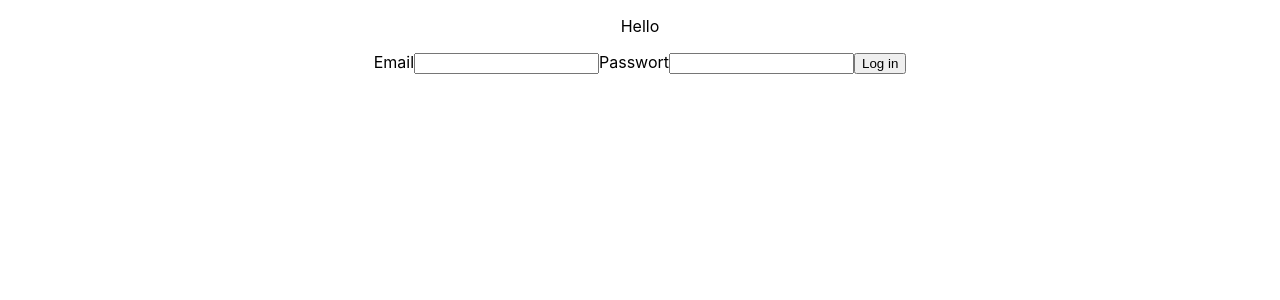
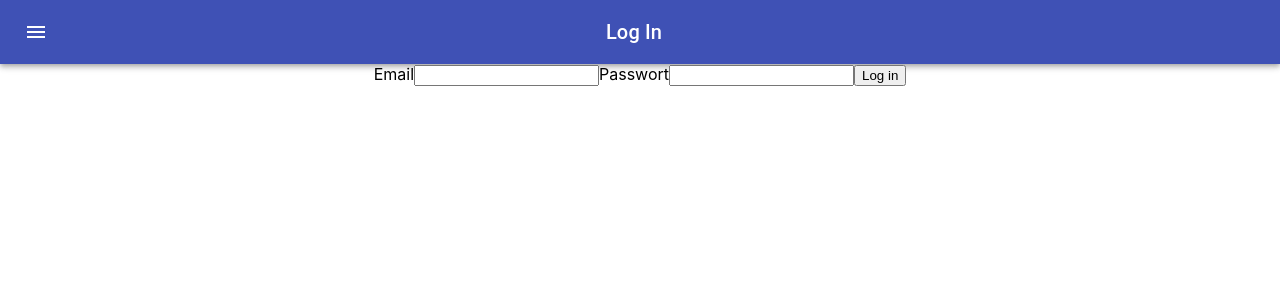
Before and after one commit to Stil87/sellTeile, a React (Create React App) app in the folder sell-teile/: page / in a window 1280 px wide. Shown: the top 300 px of the page. Built offline with nearby package versions, Linux system fonts and the light colour scheme; no server answers.

Commit message:
refactor login and MainPage with the same MainAppBar

```diff
--- a/sell-teile/package.json
+++ b/sell-teile/package.json
@@ -5,6 +5,7 @@
   "dependencies": {
     "@firebase/auth-types": "^0.10.1",
     "@material-ui/core": "^4.11.2",
+    "@material-ui/icons": "^4.11.2",
     "@material-ui/lab": "^4.0.0-alpha.57",
     "@testing-library/jest-dom": "^5.11.8",
     "@testing-library/react": "^11.2.2",
--- a/sell-teile/src/App.tsx
+++ b/sell-teile/src/App.tsx
@@ -24,13 +24,9 @@ function App() {
   return (
     <div className="App">
 
-      <p>Hello</p>
 
 
-      {userLoggedIn
-        ? <MainPage />
-        : <StartForm
-        />}
+      <MainPage userLoggedIn={userLoggedIn} />
 
     </div>
   );
--- /dev/null
+++ b/sell-teile/src/components/Appbar/AppBar.tsx
@@ -0,0 +1,58 @@
+import { AppBar, Button, IconButton, makeStyles, Toolbar, Typography } from "@material-ui/core";
+import MenuIcon from '@material-ui/icons/Menu'
+import React, { useState } from "react";
+import { firebaseLogin, firebaseLogOut } from "../../utils/firebaseFunctions";
+
+
+const useStyles = makeStyles((theme) => ({
+  root: {
+    flexGrow: 1,
+  },
+  menuButton: {
+    marginRight: theme.spacing(2),
+  },
+  title: {
+    flexGrow: 1,
+  },
+}));
+export const MainAppBar = ({ userLoggedIn }: { userLoggedIn: boolean }): JSX.Element => {
+  const classes = useStyles()
+  let buttonText = 'Login In';
+  let headerText = 'Ludolfs'
+  // const [buttonText, setbuttonText] = useState('Log In')
+
+  if (userLoggedIn) {
+    // setbuttonText('Log out')
+    buttonText = 'Log out';
+    headerText = 'Wie bei Ludolfs'
+
+
+  } else {
+    // setbuttonText('Log In')
+    buttonText = ''
+    headerText = 'Log In'
+
+  }
+
+  function logHandler ( ) {
+    if (userLoggedIn) {
+      firebaseLogOut()
+    }
+  }
+  return (
+    <div>
+
+      <AppBar position="static">
+        <Toolbar>
+          <IconButton className={classes.menuButton} edge="start" color="inherit" aria-label="menu">
+            <MenuIcon />
+          </IconButton>
+          <Typography className={classes.title} variant="h6" >
+            {headerText}
+    </Typography>
+          <Button onClick={logHandler} color="inherit">{buttonText}</Button>
+        </Toolbar>
+      </AppBar>
+    </div>
+  )
+}
--- a/sell-teile/src/components/MainPage/MainPage.tsx
+++ b/sell-teile/src/components/MainPage/MainPage.tsx
@@ -1,12 +1,16 @@
-import { firebaseLogOut } from "../../utils/firebaseFunctions"
+import { MainAppBar } from "../Appbar/AppBar"
+import StartForm from "../StartForm/StartForm"
 
 
-export const MainPage = () => {
+export const MainPage = ({ userLoggedIn }: { userLoggedIn: boolean }): JSX.Element => {
 
-  return (<div>
-    <p>Helllo bitches</p>
+  if (!userLoggedIn) return (<StartForm />)
 
-    <button onClick={firebaseLogOut}>Log out</button>
-  </div>)
+  return (
+    <div>
+      <MainAppBar userLoggedIn={userLoggedIn} />
+
+
+    </div>)
 
 }
--- a/sell-teile/src/components/StartForm/StartForm.tsx
+++ b/sell-teile/src/components/StartForm/StartForm.tsx
@@ -2,8 +2,9 @@
 import React, { ChangeEvent, FormEvent, useState } from 'react'
 import { User } from '../../types'
 import { firebaseLogin } from '../../utils/firebaseFunctions'
-import { CircularProgress, Button, } from '@material-ui/core'
+import { CircularProgress, Button, AppBar, } from '@material-ui/core'
 import { Alert } from '@material-ui/lab'
+import { MainAppBar } from '../Appbar/AppBar'
 
 
 
@@ -13,8 +14,7 @@ function StartForm(): JSX.Element {
   const [userCredentials, setuserCredentials] = useState<User>({ email: '', password: 0 })
   const [progressBar, setprogressBar] = useState(false)
   const [showAlert, setshowAlert] = useState(false)
-  const [errorMessafe, seterrorMessafe] = useState('')
-
+  const [errorMessage, seterrorMessage] = useState('')
 
 
 
@@ -38,8 +38,9 @@ function StartForm(): JSX.Element {
     console.log(userCredentials)
     await firebaseLogin(userCredentials).then(res => {
       if (res.message) {
-        seterrorMessafe(res.message)
-        setshowAlert(true)}
+        seterrorMessage(res.message)
+        setshowAlert(true)
+      }
     })
     setprogressBar(false)
 
@@ -53,7 +54,7 @@ function StartForm(): JSX.Element {
 
     <div className="start_form_container">
 
-
+      <MainAppBar userLoggedIn={false} />
 
       <form action="submit">
         <label htmlFor="email">Email</label>
@@ -66,7 +67,7 @@ function StartForm(): JSX.Element {
       {progressBar ? <CircularProgress /> : null}
 
       {showAlert ?
-        <Alert onClose={() => setshowAlert(false)}>{errorMessafe}</Alert>
+        <Alert onClose={() => setshowAlert(false)}>{errorMessage}</Alert>
         : null
       }
     </div>
```
Also changed, not shown: 2 other files (tests, documents, lock files or other folders).
